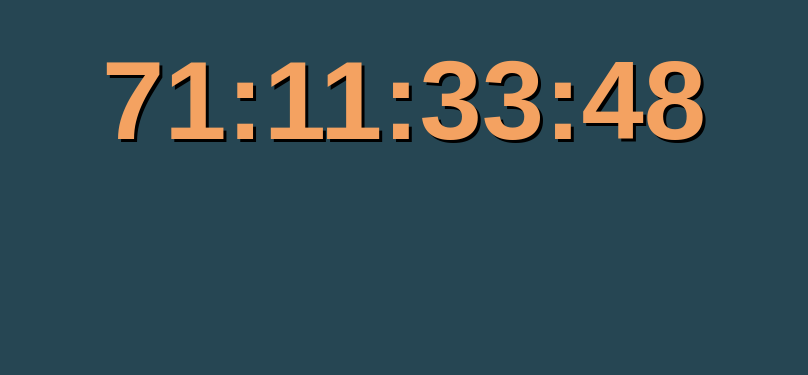
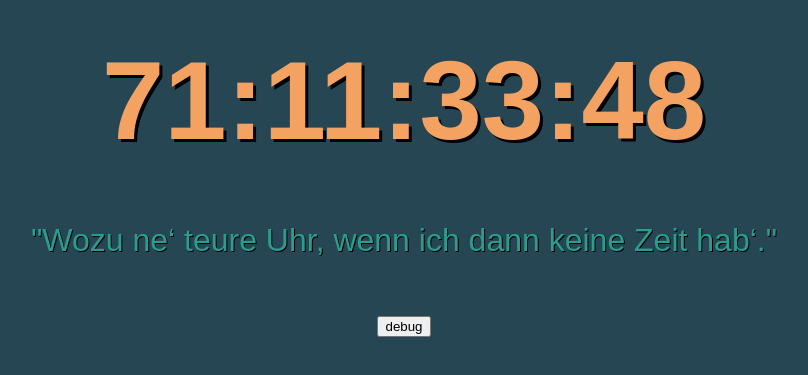
Before and after one commit to DefenetlyNotSimon/GeburtstagWebsite, a plain HTML site: page index.html in a window 1280 px wide. Shown: the part 289-664 px from the top of the page, without its empty margins (236-1044 px from the left). Drawn offline with Linux system fonts and the light colour scheme.

Commit message:
changes to quotes and debug toggle

```diff
--- a/scripts/script.js
+++ b/scripts/script.js
@@ -1,5 +1,5 @@
-var debugMode = false;
-var quotesShow = false;
+var debugMode = true;
+var quotesShow = true;
 
 
 //Getting the JSON File --> Implementation below Countdown
@@ -197,7 +197,7 @@ function enhance(element, array, picnum) {
 var quotesElement = document.getElementById("Zitat")
 
 if (quotesShow) {
-    quotesElement.style.display = ""
+    quotesElement.style.display = "block"
     console.log("ttrueQuote");
 } else {
     console.log("falseQuote")
@@ -208,9 +208,7 @@ if (quotesShow) {
 var debugButton1 = document.getElementById("debugButton1")
 
 if (debugMode) {
-    debugButton1.style.display = ""
-    console.log("ttrueQuote");
+    debugButton1.style.display = "inline"
 } else {
-    console.log("falseQuote")
     debugButton1.style.display = "none"
 }
--- a/styling/styles.css
+++ b/styling/styles.css
@@ -154,3 +154,11 @@ body {
         margin-top: 50px;
     }
 }
+
+#Zitat {
+    display: none;
+}
+
+#debugButton1 {
+    display: none;
+}
```
